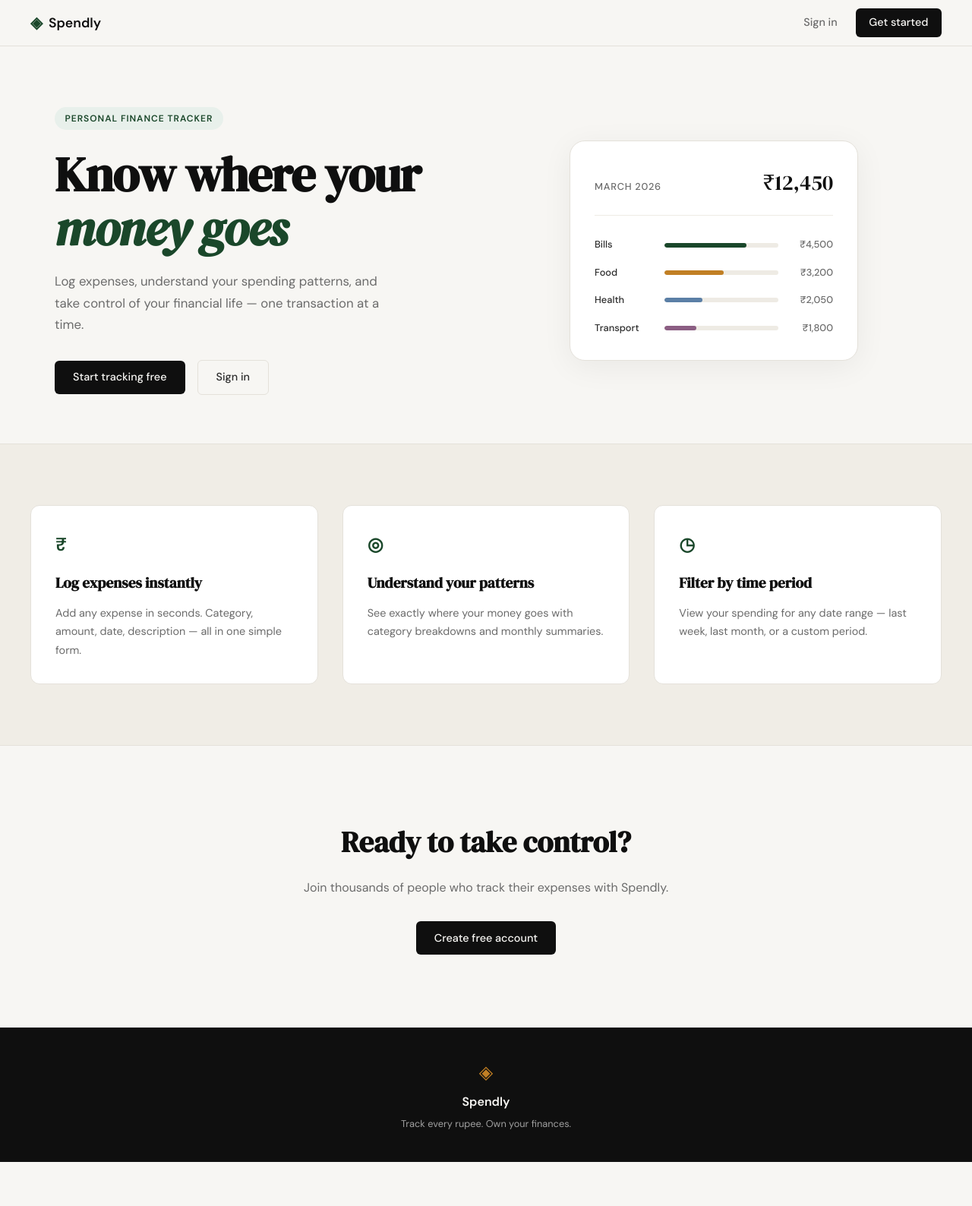
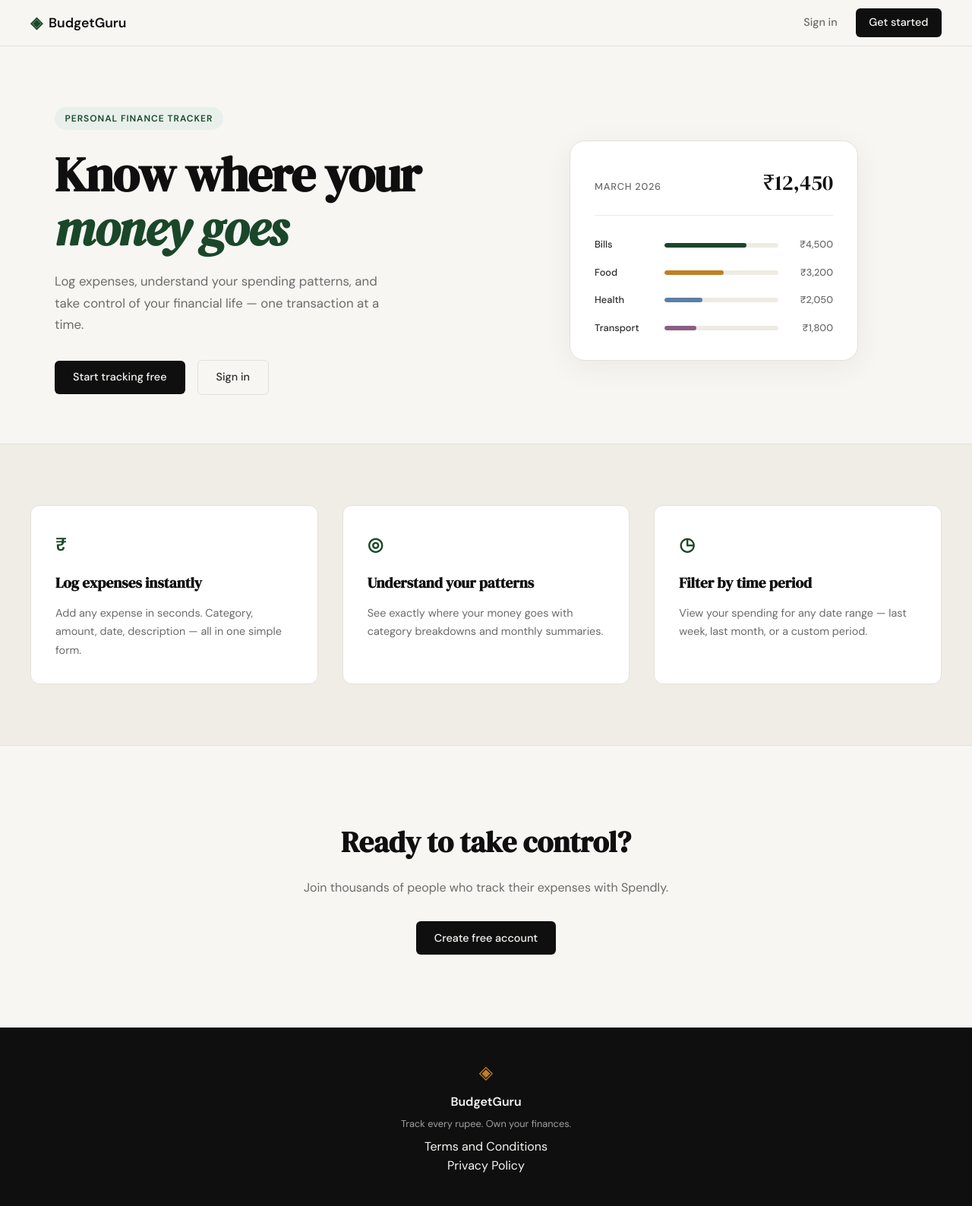
Before and after one commit to Himmu725/BudgetGuru, a Flask app: page / in a window 1280 px wide. Shown: the whole page at 76% size. Before the commit the page ends 1530 px from the top, so only its background shows below. Run offline with Flask 3, Linux system fonts and the light colour scheme.

Commit message:
landing pagr

```diff
--- a/templates/base.html
+++ b/templates/base.html
@@ -3,7 +3,7 @@
 <head>
     <meta charset="UTF-8">
     <meta name="viewport" content="width=device-width, initial-scale=1.0">
-    <title>{% block title %}Spendly{% endblock %}</title>
+    <title>{% block title %}BudgetGuru{% endblock %}</title>
     <link rel="preconnect" href="https://fonts.googleapis.com">
     <link rel="preconnect" href="https://fonts.gstatic.com" crossorigin>
     <link href="https://fonts.googleapis.com/css2?family=DM+Serif+Display:ital@0;1&family=DM+Sans:wght@300;400;500;600&display=swap" rel="stylesheet">
@@ -16,7 +16,7 @@
         <div class="nav-inner">
             <a href="{{ url_for('landing') }}" class="nav-brand">
                 <span class="brand-icon">◈</span>
-                <span class="brand-name">Spendly</span>
+                <span class="brand-name">BudgetGuru</span>
             </a>
             <div class="nav-links">
                 <a href="{{ url_for('login') }}">Sign in</a>
@@ -32,8 +32,13 @@
     <footer class="footer">
         <div class="footer-inner">
             <span class="brand-icon">◈</span>
-            <span class="footer-name">Spendly</span>
+            <span class="footer-name">BudgetGuru</span>
             <p class="footer-copy">Track every rupee. Own your finances.</p>
+            <div class="footer-links">
+                <a href="#">Terms and Conditions</a>
+                <br/>
+                <a href="#">Privacy Policy</a>
+            </div>
         </div>
     </footer>
 
--- a/templates/landing.html
+++ b/templates/landing.html
@@ -1,6 +1,6 @@
 {% extends "base.html" %}
 
-{% block title %}Spendly — Track Every Rupee{% endblock %}
+{% block title %}BudgetGuru — Track Every Rupee{% endblock %}
 
 {% block content %}
 
--- a/templates/login.html
+++ b/templates/login.html
@@ -1,6 +1,6 @@
 {% extends "base.html" %}
 
-{% block title %}Sign in — Spendly{% endblock %}
+{% block title %}Sign in — BudgetGuru{% endblock %}
 
 {% block content %}
 
@@ -9,7 +9,7 @@
 
         <div class="auth-header">
             <h1 class="auth-title">Welcome back</h1>
-            <p class="auth-subtitle">Sign in to your Spendly account</p>
+            <p class="auth-subtitle">Sign in to your BudgetGuru account</p>
         </div>
 
         <div class="auth-card">
@@ -21,7 +21,7 @@
                 <div class="form-group">
                     <label for="email">Email address</label>
                     <input type="email" id="email" name="email"
-                           class="form-input" placeholder="nitish@example.com"
+                           class="form-input" placeholder="budgetguru@example.com"
                            required autofocus>
                 </div>
                 <div class="form-group">
--- a/templates/register.html
+++ b/templates/register.html
@@ -1,6 +1,6 @@
 {% extends "base.html" %}
 
-{% block title %}Create account — Spendly{% endblock %}
+{% block title %}Create account — BudgetGuru{% endblock %}
 
 {% block content %}
 
@@ -21,13 +21,13 @@
                 <div class="form-group">
                     <label for="name">Full name</label>
                     <input type="text" id="name" name="name"
-                           class="form-input" placeholder="Nitish Kumar"
+                           class="form-input" placeholder="budgetguru"
                            required autofocus>
                 </div>
                 <div class="form-group">
                     <label for="email">Email address</label>
                     <input type="email" id="email" name="email"
-                           class="form-input" placeholder="nitish@example.com"
+                           class="form-input" placeholder="budgetguru@example.com"
                            required>
                 </div>
                 <div class="form-group">
```
